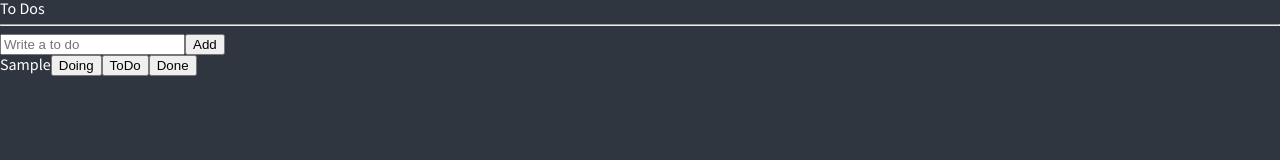
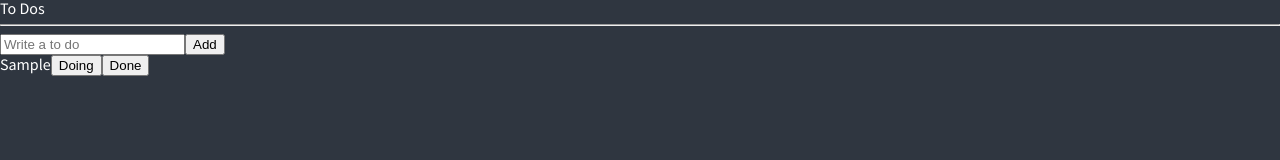
Before and after one commit to kihyeoon/react-masterclass, a React (Create React App) app: page / in a window 1280 px wide. Both pictures are taken after typing "Sample" into the empty fields and a click on the button "Add". Shown: the top 160 px of the page. Built offline with nearby package versions, Linux system fonts and the light colour scheme.

Commit message:
5.13 Categories

```diff
--- a/src/components/ToDo.tsx
+++ b/src/components/ToDo.tsx
@@ -1,12 +1,34 @@
-import { IToDo } from "../atoms";
+import React from "react";
+import { useSetRecoilState } from "recoil";
+import toDoState, { IToDo } from "../atoms";
 
-function ToDo({ text }: IToDo) {
+function ToDo({ text, category, id }: IToDo) {
+  const setToDos = useSetRecoilState(toDoState);
+
+  const onClick = (event: React.MouseEvent<HTMLButtonElement>) => {
+    const {
+      currentTarget: { name },
+    } = event;
+  };
+
   return (
     <li>
       <span>{text}</span>
-      <button>Doing</button>
-      <button>ToDo</button>
-      <button>Done</button>
+      {category !== "DOING" && (
+        <button name="DOING" onClick={onClick}>
+          Doing
+        </button>
+      )}
+      {category !== "TODO" && (
+        <button name="TODO" onClick={onClick}>
+          ToDo
+        </button>
+      )}
+      {category !== "DONE" && (
+        <button name="DONE" onClick={onClick}>
+          Done
+        </button>
+      )}
     </li>
   );
 }
```
